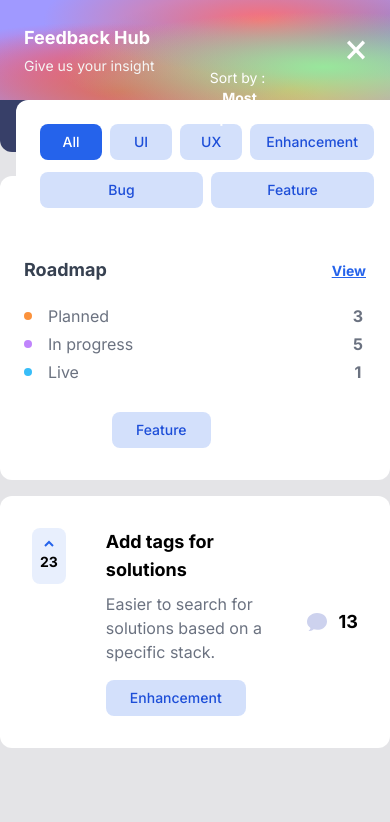
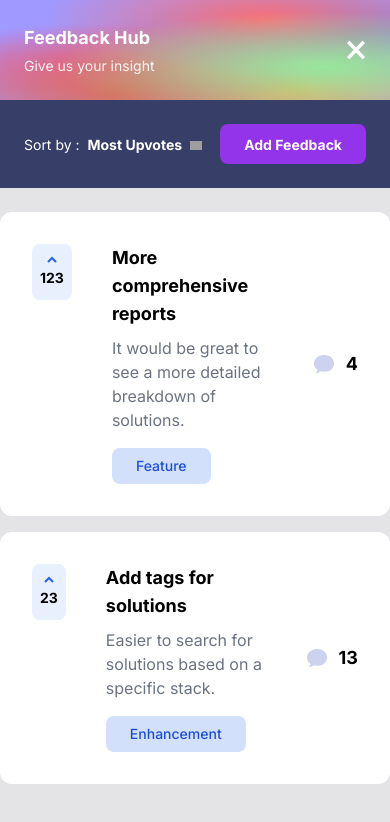
Before and after one commit to katsuragawaa/feedback-hub, a Vue app: page / in a window 390 px wide. Shown: the top 822 px of the page. Built offline with nearby package versions, Linux system fonts and the light colour scheme; grey boxes are pictures that could not be loaded.

Commit message:
Ajust toolbar on mobile

```diff
--- a/src/components/feedback-toolbar/FeedbackToolbar.vue
+++ b/src/components/feedback-toolbar/FeedbackToolbar.vue
@@ -4,10 +4,12 @@ import AddFeedbackButton from './AddFeedbackButton.vue';
 </script>
 
 <template>
-  <div class="w-full h-fit p-6 bg-[#373f68] rounded-xl text-white flex justify-between items-center">
+  <div
+    class="w-full h-fit p-6 bg-[#373f68] rounded-xl text-white flex justify-between items-center md:mt-[100px] md:rounded-none"
+  >
     <div class="flex items-center">
-      <img class="w-7 h-7" src="../../assets/suggestions/icon-suggestions.svg" />
-      <span class="font-bold text-lg px-6">7 Suggestions</span>
+      <img class="w-7 h-7 md:hidden" src="../../assets/suggestions/icon-suggestions.svg" />
+      <span class="font-bold text-lg px-6 md:hidden">7 Suggestions</span>
       <SortBySelector />
     </div>
     <AddFeedbackButton />
--- a/src/components/menu-cards/FiltersCard.vue
+++ b/src/components/menu-cards/FiltersCard.vue
@@ -17,7 +17,7 @@ const selectFilter = (filter: string) => {
 </script>
 
 <template>
-  <div class="w-full rounded-xl bg-white mx-4 xl:my-4 xl:mx-0">
+  <div class="w-full rounded-xl bg-white mx-4 xl:my-4 xl:mx-0 md:m-0">
     <div class="p-6 h-full flex flex-wrap -mb-3">
       <div
         v-for="(filter, id) in filters"
--- a/src/components/menu-cards/MenuCards.vue
+++ b/src/components/menu-cards/MenuCards.vue
@@ -6,10 +6,10 @@ import RoadmapCard from './RoadmapCard.vue'
 
 <template>
   <div
-    class="flex xl:flex-col xl:w-96 justify-between xl:justify-start md:flex-col md:fixed md:w-full"
+    class="flex xl:flex-col xl:w-96 justify-between xl:justify-start md:flex-col md:w-full"
   >
     <TitleCard />
-    <FiltersCard />
-    <RoadmapCard />
+    <FiltersCard class="md:hidden" />
+    <RoadmapCard class="md:hidden" />
   </div>
 </template>
--- a/src/components/menu-cards/TitleCard.vue
+++ b/src/components/menu-cards/TitleCard.vue
@@ -6,7 +6,9 @@ const toggleNavbar = () => navbarOn.value = !navbarOn.value;
 </script>
 
 <template>
-  <div class="w-full flex justify-between items-center p-6 rounded-xl gradient-bg md:rounded-none">
+  <div
+    class="w-full flex justify-between items-center p-6 rounded-xl gradient-bg md:rounded-none md:fixed md:z-10"
+  >
     <div class="flex flex-col">
       <div class="my-10 md:m-0"></div>
       <div class="font-bold text-lg text-white mb-1">Feedback Hub</div>
--- a/src/views/Home.vue
+++ b/src/views/Home.vue
@@ -7,7 +7,7 @@ import FeedbackList from '../components/feedback-list/FeedbackList.vue';
 <template>
   <div class="px-10 xl:px-36 py-14 md:p-0 min-h-screen bg-zinc-200 flex flex-col xl:flex-row">
     <MenuCards />
-    <div class="h-10"></div>
+    <div class="h-10 md:hidden"></div>
     <div class="flex flex-col xl:ml-7 w-full">
       <FeedbackToolbar />
       <FeedbackList />
```
